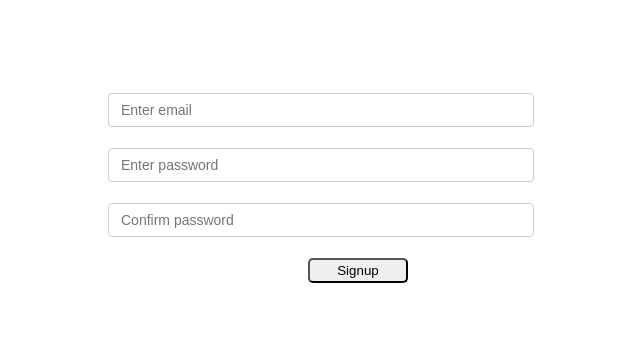
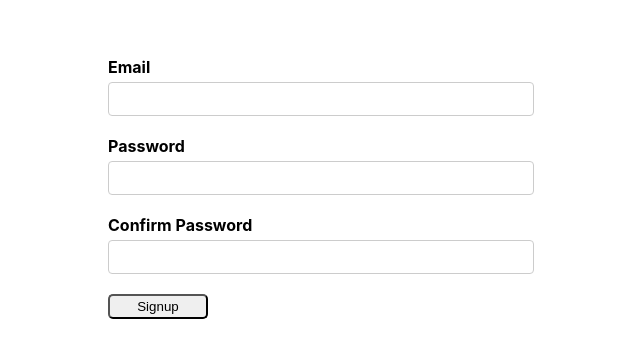
Before and after one commit to sivams20/expense-tracker, a React (Create React App) app: page /signup in a window 1280 px wide. Shown: the part 212-570 px from the top of the page, without its empty margins (282-922 px from the left). Built offline with nearby package versions, Linux system fonts and the light colour scheme.

Commit message:
Added signup form

```diff
--- a/src/components/Signup/Signup.js
+++ b/src/components/Signup/Signup.js
@@ -1,5 +1,8 @@
+import { Formik, Field, Form, ErrorMessage } from "formik";
 import React from "react";
+import * as Yup from "yup";
 import styled from "styled-components";
+import TextError from "../Error/TextError";
 
 const SignupContainer = styled.div`
   position: fixed;
@@ -13,7 +16,7 @@ const SignupContainer = styled.div`
   align-items: center;
 `;
 
-const SignupForm = styled.form`
+const SignupForm = styled.div`
   width: 500px;
   display: flex;
   flex-direction: column;
@@ -28,20 +31,52 @@ const Button = styled.button`
 `;
 
 function Signup() {
+  let initialValues = {
+    email: "",
+    password: "",
+    confirm: ""
+  };
+
+  const validationSchema = Yup.object({
+    email: Yup.string().required("Required"),
+    password: Yup.string().required("Required"),
+    confirm: Yup.string().required("Required")
+  });
+
+  const onSubmit = (values) => {
+    console.log(values);
+  };
+
   return (
     <>
-      <SignupContainer>
-        <SignupForm>
-          <input type="text" name="email" placeholder="Enter email" />
-          <input type="password" name="password" placeholder="Enter password" />
-          <input
-            type="password"
-            name="confirmpassword"
-            placeholder="Confirm password"
-          />
-          <Button type="submit">Signup</Button>
-        </SignupForm>
-      </SignupContainer>
+      <Formik
+        initialValues={initialValues}
+        validationSchema={validationSchema}
+        onSubmit={onSubmit}
+      >
+        <SignupContainer>
+          <SignupForm>
+            <Form>
+              <div className="form-control">
+                <label htmlFor="email">Email</label>
+                <Field type="text" id="email" name="email" />
+                <ErrorMessage name="email" component={TextError} />
+              </div>
+              <div className="form-control">
+                <label htmlFor="password">Password</label>
+                <Field type="text" id="password" name="password" />
+                <ErrorMessage name="password" component={TextError} />
+              </div>
+              <div className="form-control">
+                <label htmlFor="confirm">Confirm Password</label>
+                <Field type="text" id="confirm" name="confirm" />
+                <ErrorMessage name="confirm" component={TextError} />
+              </div>
+              <Button type="submit">Signup</Button>
+            </Form>
+          </SignupForm>
+        </SignupContainer>
+      </Formik>
     </>
   );
 }
--- a/src/components/Spending/Spending.js
+++ b/src/components/Spending/Spending.js
@@ -22,7 +22,6 @@ import DialogContentText from "@mui/material/DialogContentText";
 import DialogTitle from "@mui/material/DialogTitle";
 
 function Spending(props) {
-  //const [open, setOpen] = React.useState(false);
   const dispatch = useDispatch();
   const categories = useSelector((state) => state.category.categories);
   const open = useSelector((state) => state.spending.success);
@@ -41,7 +40,6 @@ function Spending(props) {
   });
 
   const onSubmit = (values) => {
-    //setOpen(true);
     if (id) {
       const spending = { spendingId: id };
       const obj = { ...spending, ...values };
@@ -71,7 +69,6 @@ function Spending(props) {
         note: spending[0].note
       };
     }
-
     return initialValues;
   };
 
```
